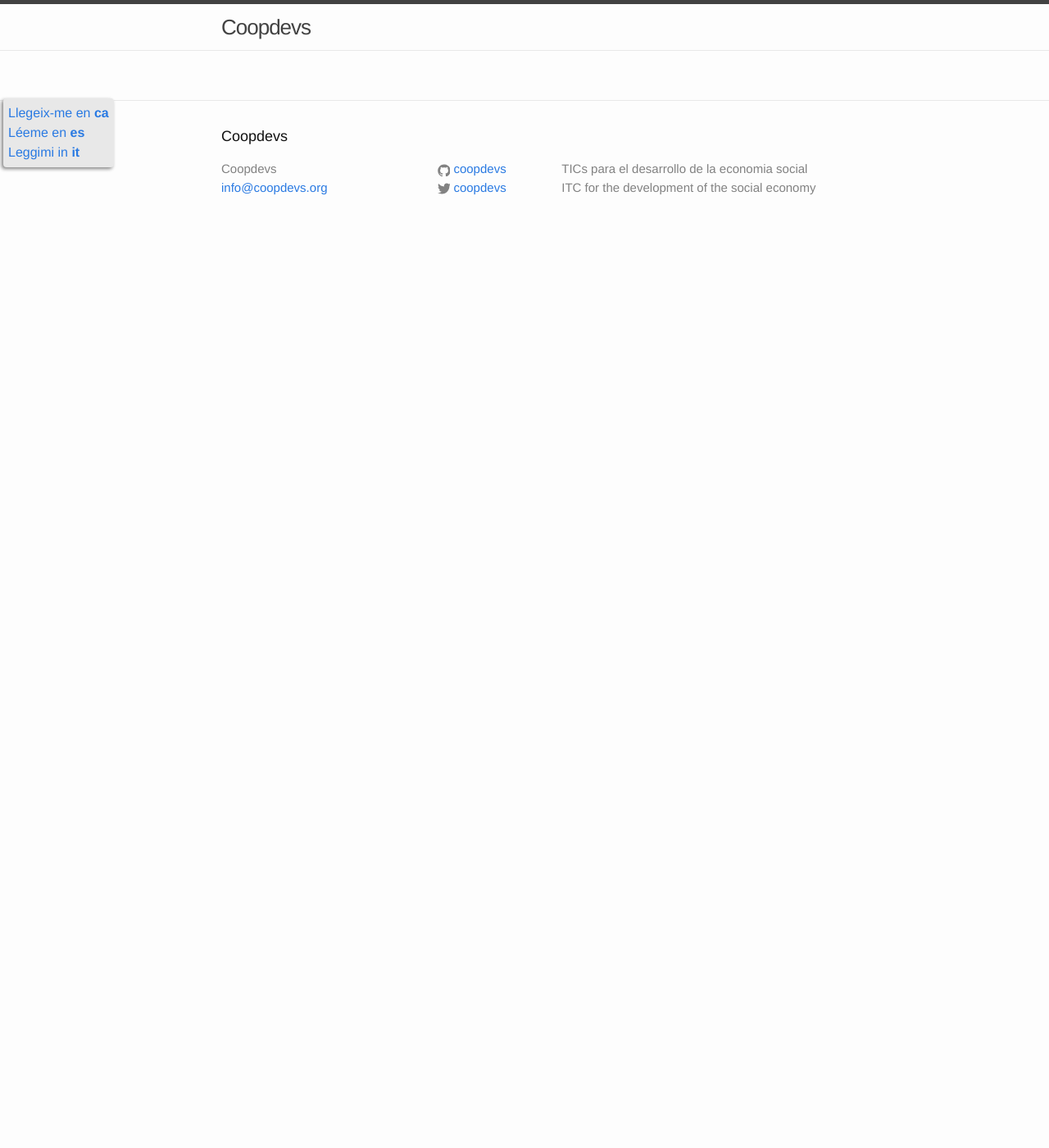
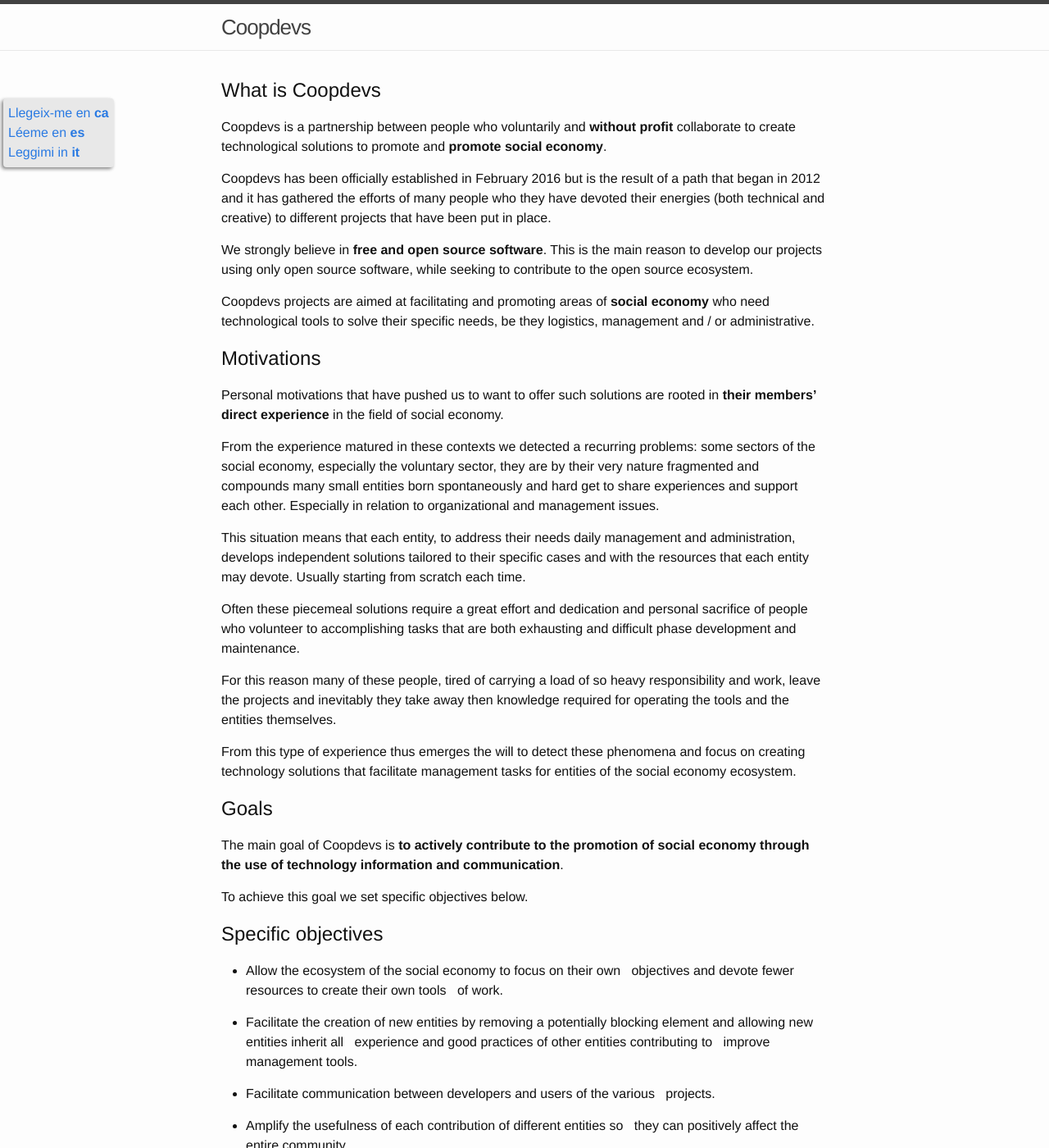
Before and after one commit to coopdevs/coopdevs.github.io.old, a Jekyll site: the page built from en/index.md, in a window 1280 px wide and 1400 px high. Shown: the whole window at 82% size. Built offline with Jekyll 4.4.1, drawn with Linux system fonts in a browser that asks for light colours; some of the changed text lies outside the part shown.

Commit message:
Draft English content

```diff
--- a/en/index.md
+++ b/en/index.md
@@ -3,3 +3,117 @@ layout: default
 name: index
 lang: en
 ---
+
+## What is Coopdevs
+
+Coopdevs is a partnership between people who voluntarily and **without
+profit** collaborate to create technological solutions to promote and **promote
+social economy**.
+
+Coopdevs has been officially established in February 2016 but is the result of a
+path that began in 2012 and it has gathered the efforts of many people
+who they have devoted their energies (both technical and creative) to different
+projects that have been put in place.
+
+We strongly believe in **free and open source software**. This is the main reason to
+develop our projects using only open source software,
+while seeking to contribute to the open source ecosystem.
+
+Coopdevs projects are aimed at facilitating and promoting areas of
+**social economy**  who need technological tools to solve their
+specific needs, be they logistics, management and / or administrative.
+
+
+## Motivations
+
+Personal motivations that have pushed us to want to offer such
+solutions are rooted in **their members' direct experience**
+in the field of social economy.
+
+From the experience matured in these contexts we detected a
+recurring problems: some sectors of the social economy, especially the
+voluntary sector, they are by their very nature fragmented and compounds
+many small entities born spontaneously and hard
+get to share experiences and support each other. Especially in relation
+to organizational and management issues.
+
+This situation means that each entity, to address their needs
+daily management and administration, develops independent solutions
+tailored to their specific cases and with the resources that each entity may
+devote. Usually starting from scratch each time.
+
+Often these piecemeal solutions require a great effort and
+dedication and personal sacrifice of people who volunteer to
+accomplishing tasks that are both exhausting and difficult phase
+development and maintenance.
+
+For this reason many of these people, tired of carrying a load of
+so heavy responsibility and work, leave the projects and
+inevitably they take away then knowledge required for operating
+the tools and the entities themselves.
+
+From this type of experience thus emerges the will to detect these
+phenomena and focus on creating technology solutions that facilitate
+management tasks for entities of the social economy ecosystem.
+
+
+## Goals
+
+The main goal of Coopdevs is **to actively contribute to
+the promotion of social economy through the use of technology
+information and communication**.
+
+To achieve this goal we set specific objectives
+below.
+
+
+## Specific objectives
+
+- Allow the ecosystem of the social economy to focus on their own
+  objectives and devote fewer resources to create their own tools
+  of work.
+
+- Facilitate the creation of new entities by removing a potentially blocking
+  element and allowing new entities inherit all
+  experience and good practices of other entities contributing to
+  improve management tools.
+
+- Facilitate communication between developers and users of the various
+  projects.
+
+- Amplify the usefulness of each contribution of different entities so
+  they can positively affect the entire community.
+
+- Allow the possibility to share among all the players the production and
+  maintenance costs of the different tools.
+
+
+## Projects
+
+The sectors on which Coopdevs is concentrating his work in
+today are the **time banks** and **consumer groups**.
+
+[**TimeOverflow**][1] is the software we develop and we offer as
+free service for any **Time Bank** that asks for it. It facilitates the
+administrative work for management teams of
+Time Banks and secondly facilitates the interaction and the consequential
+exchange of services between the members of a Time Bank. To improve
+TimeOverflow tool has a direct impact on the social interaction
+between neighbors and that motivates us to continue dedicating our efforts.
+
+{% include project_links.html project=site.data.projects.timeoverflow %}
+
+
+In the case of **consumer groups**, Coopdevs is working on
+[**Katuma**][2], a tool that facilitates the creation and
+the management of consumer groups. A sustainable economic alternative compared to
+the large distribution and to the role of market intermediaries in general.
+
+{% include project_links.html project=site.data.projects.katuma %}
+
+
+[⇪Top](#top)
+
+
+[1]: https://www.timeoverflow.org/pages/about
+[2]: http://katuma.org
```
Also changed, not shown: es/index.md (+2 -2 lines).
